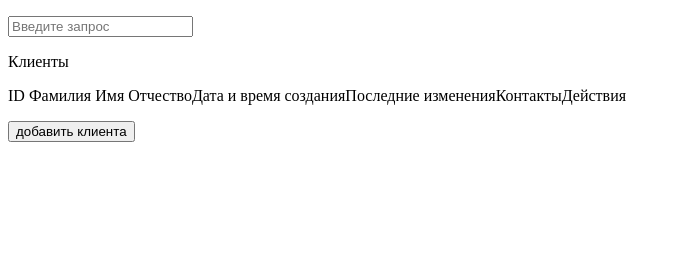
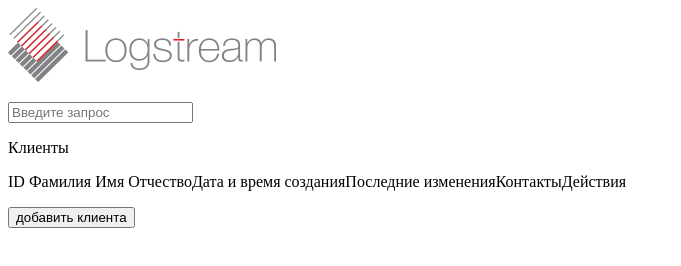
Before and after one commit to LilWhy/JS-pract, a plain HTML site: page index.html in a window 1280 px wide. Shown: the whole page, without its empty margins (0-681 px from the left). Drawn offline with Linux system fonts and the light colour scheme.

Commit message:
add logo

```diff
--- a/index.html
+++ b/index.html
@@ -7,13 +7,13 @@
   </head>
   <body>
     <header>
-      <div class="logo"></div>
+      <img src="img/logo.png">
       <div>
         <p class="request"><input type="search" placeholder="Введите запрос"></p>
       </div>
     </header>
 
-    <p class="Clients_name">Клиенты</p>
+    <p class="clients_name">Клиенты</p>
 
     <table class="table_klients">
         <tr class="ID">ID </tr>
```
